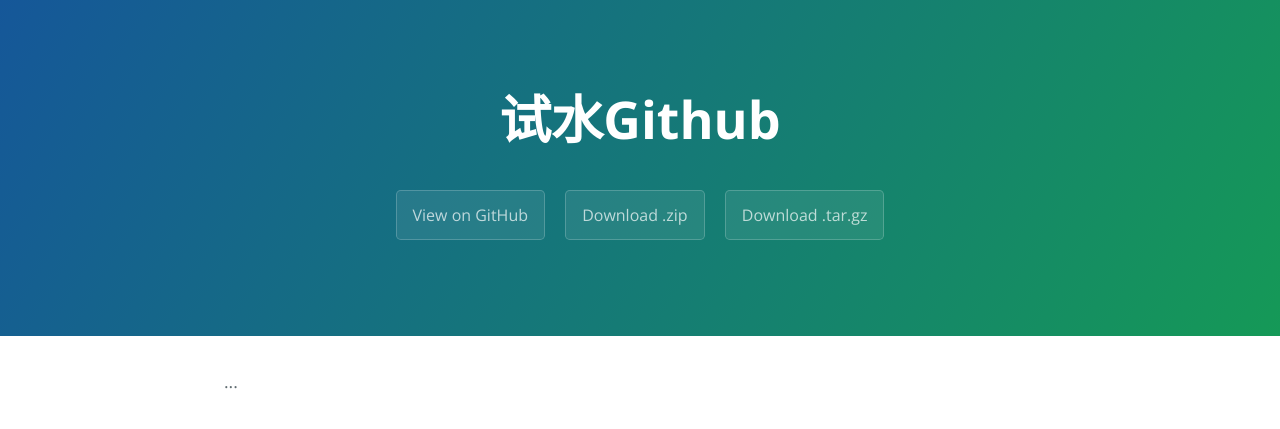
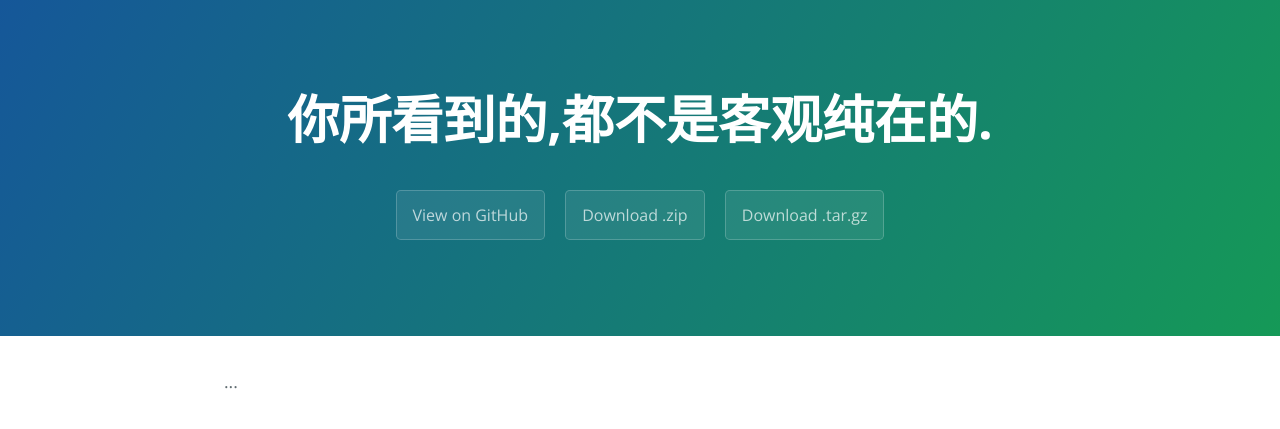
Before and after one commit to jxfsuda/jifsu, a plain HTML site: page index.html in a window 1280 px wide. Drawn offline with nearby package versions, Linux system fonts and the light colour scheme.

Commit message:
Update index.html

```diff
--- a/index.html
+++ b/index.html
@@ -11,7 +11,7 @@
   </head>
   <body>
     <section class="page-header">
-      <h1 class="project-name">试水Github</h1>
+      <h1 class="project-name">你所看到的,都不是客观纯在的.</h1>
       <h2 class="project-tagline"></h2>
       <a href="https://github.com/jxfsuda/jifsu" class="btn">View on GitHub</a>
       <a href="https://github.com/jxfsuda/jifsu/zipball/master" class="btn">Download .zip</a>
```
